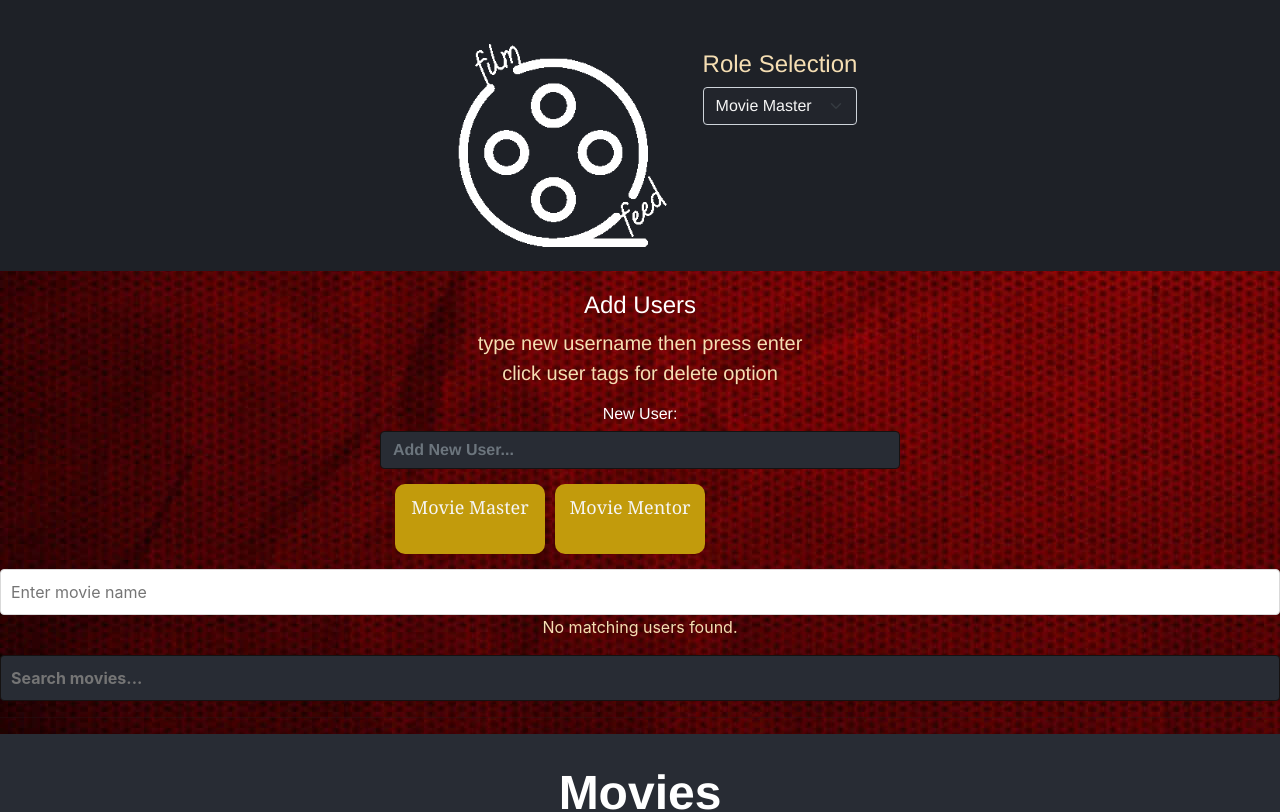
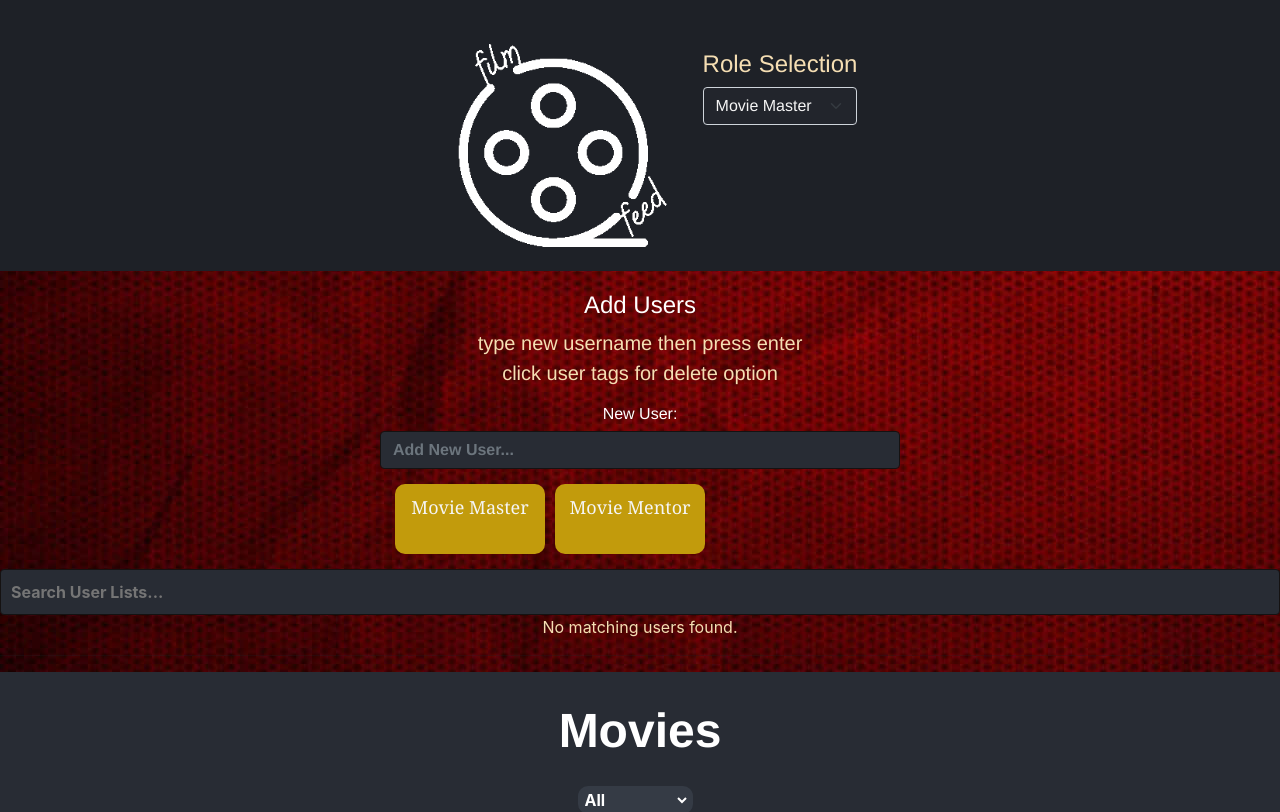
Before and after one commit to faithlovell/the-film-feed, a React (Create React App) app: page / in a window 1280 px wide. Shown: the top 812 px of the page. Built offline with nearby package versions, Linux system fonts and the light colour scheme.

Commit message:
Fixed everything

```diff
--- a/src/MovieSearchBar.tsx
+++ b/src/MovieSearchBar.tsx
@@ -45,8 +45,9 @@ function MovieSearchBar({
     return (
         <div>
             <input
+                className="actor-filter"
                 type="text"
-                placeholder="Enter movie name"
+                placeholder="Search User Lists..."
                 value={searchTerm}
                 onChange={handleSearch}
             />
--- a/src/MoviesSearch.tsx
+++ /dev/null
@@ -1,34 +0,0 @@
-import { Movie } from "./MovieMaster";
-import React, { useState } from "react";
-
-interface SearchMoviesProps {
-    movies: Movie[];
-    onSearch: (filteredMovies: Movie[]) => void;
-}
-
-const SearchMovies: React.FC<SearchMoviesProps> = ({ movies, onSearch }) => {
-    const [searchQuery, setSearchQuery] = useState<string>("");
-
-    const handleSearch = (event: React.ChangeEvent<HTMLInputElement>) => {
-        const query = event.target.value.toLowerCase();
-        const filteredMovies = movies.filter((movie) =>
-            movie.title.toLowerCase().includes(query)
-        );
-        setSearchQuery(query);
-        onSearch(filteredMovies);
-    };
-
-    return (
-        <div>
-            <input
-                type="text"
-                placeholder="Search movies..."
-                value={searchQuery}
-                onChange={handleSearch}
-                className="actor-filter"
-            />
-        </div>
-    );
-};
-
-export default SearchMovies;
--- a/src/pages/App.tsx
+++ b/src/pages/App.tsx
@@ -14,7 +14,6 @@ import { Movie } from "../MovieMaster";
 import MovieForm from "../NewMovieForm";
 import { INITIAL_MOVIES } from "../Movies";
 import MovieSearchBar from "../MovieSearchBar";
-import SearchMovies from "../MoviesSearch";
 
 function App(): JSX.Element {
     const [role, setRole] = useState<string>("Movie Master");
@@ -27,6 +26,7 @@ function App(): JSX.Element {
         {}
     );
     const [movies, setMovies] = useState<Movie[]>([...INITIAL_MOVIES]);
+    const [filteredMovies, setFilteredMovies] = useState<Movie[]>(movies);
 
     //counts how many times a movie appears in the user lists
     const countMovieOccurrence = (movieId: number): number => {
@@ -111,12 +111,6 @@ function App(): JSX.Element {
             )
         );
     }
-
-    const [filteredMovies, setFilteredMovies] = useState<Movie[]>(movies);
-    const handleSearchMovies = (filteredMovies: Movie[]) => {
-        setFilteredMovies(filteredMovies);
-    };
-
     return (
         <div className="App">
             <header className="App-header">
@@ -155,13 +149,9 @@ function App(): JSX.Element {
                 userMovieLists={{}}
             ></DragLists>
             <MovieSearchBar movies={movies} userMovies={userMovies} />
-            <SearchMovies
-                movies={movies}
-                onSearch={handleSearchMovies}
-            ></SearchMovies>
             <hr></hr>
             <AllMoviesList
-                movies={filteredMovies}
+                movies={movies}
                 onSave={handleSave}
                 onDelete={deleteMovie}
                 role={role}
```
